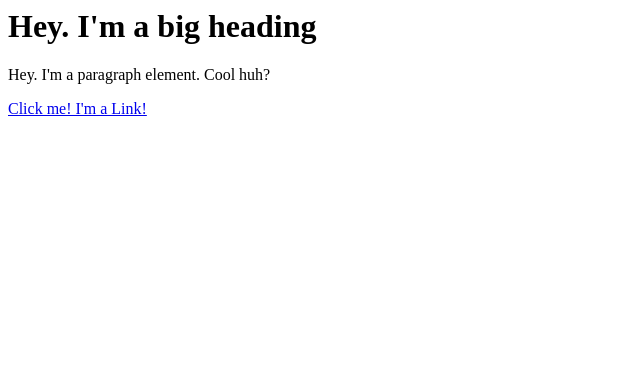
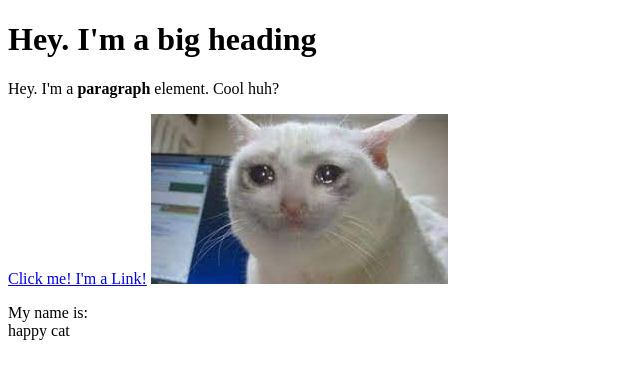
Before and after one commit to lirajoaop/cartoon-hero, a plain HTML site: page test.html in a window 1280 px wide. Shown: the whole page, without its empty margins (0-640 px from the left). Drawn offline with Linux system fonts and the light colour scheme.

Commit message:
added a cat image and a few more elements

```diff
--- a/test.html
+++ b/test.html
@@ -1,3 +1,14 @@
-<h1>Hey. I'm a big heading</h1>
-<p>Hey. I'm a paragraph element. Cool huh?</p>
-<a href="https://google.com" target="_blank" title="Let's go to Google">Click me! I'm a Link!</a>
+<!DOCTYPE html>
+<html>
+<head>
+    <title>Test page</title>
+</head>
+<body>
+    <h1>Hey. I'm a big heading</h1>
+    <p>Hey. I'm a <b>paragraph</b> element. Cool huh?</p>
+    <a href="https://google.com" target="_blank"title="Let's go to Google">Click me! I'm a Link!</a>
+    <img src="./img/sadcat.jpeg" alt="">
+<p>My name is: <br>
+     happy cat</p>
+</body>
+</html>
```
Also changed, not shown: img/bigcat.jpg (added), img/cat.jpg (added), img/cat2.jpeg (added), img/sadcat.jpeg (added).
